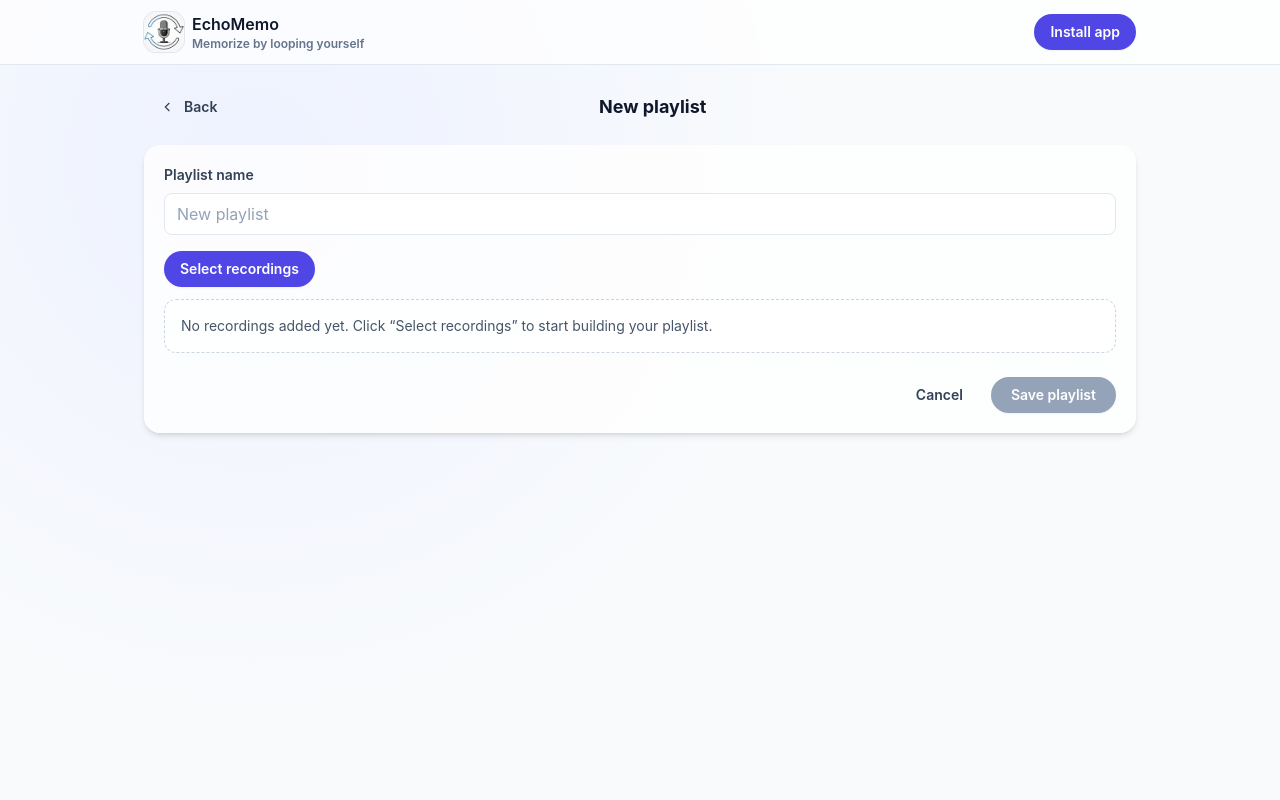
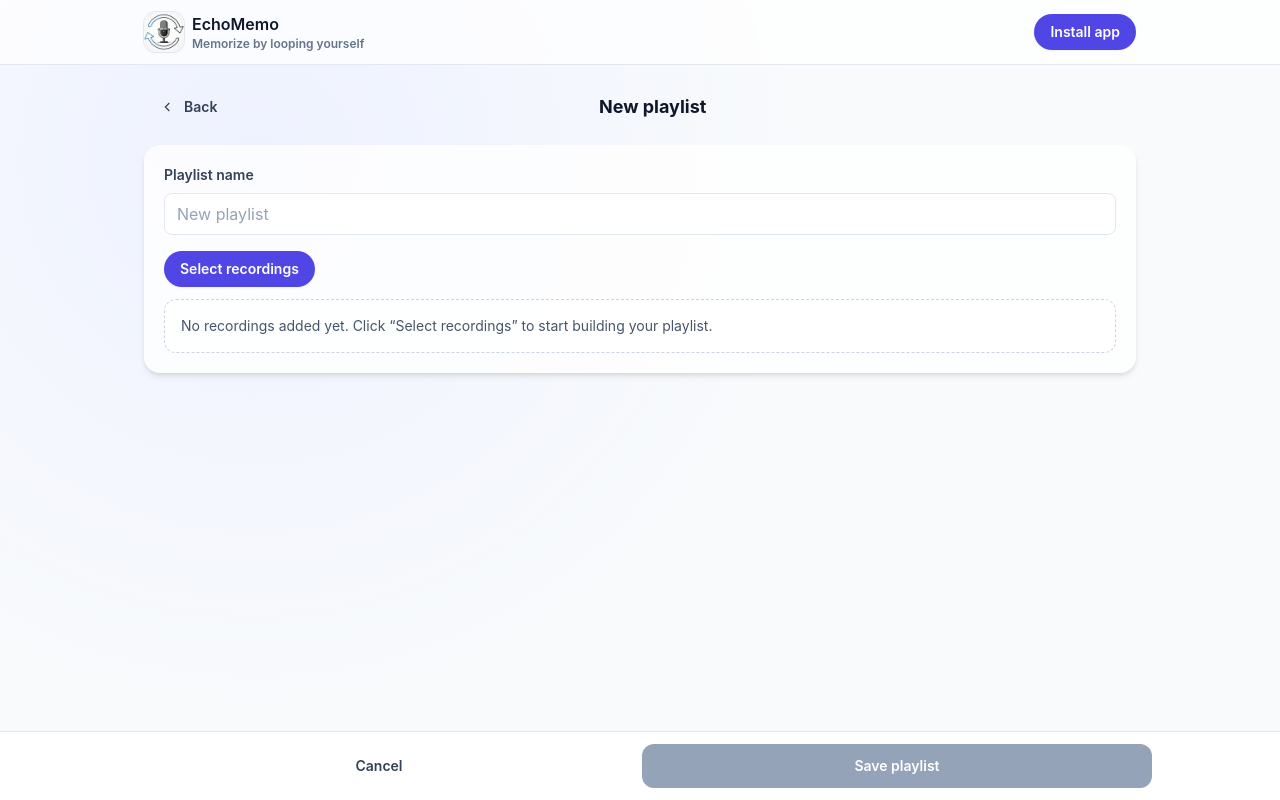
Before and after one commit to brenbar/EchoMemo2, a React (Vite) app: page /playlist/new in a window 1280 px wide. Built offline with nearby package versions, Linux system fonts and the light colour scheme.

Commit message:
Add absolute sticky footer buttons

```diff
--- a/src/pages/PlaylistEditorPage.tsx
+++ b/src/pages/PlaylistEditorPage.tsx
@@ -252,7 +252,7 @@ export default function PlaylistEditorPage() {
   }
 
   return (
-    <div className="flex flex-col gap-5 text-slate-900 dark:text-slate-100">
+    <div className="flex flex-col gap-5 pb-24 text-slate-900 dark:text-slate-100">
       <div className="flex items-center justify-between gap-3">
         <button
           className="inline-flex items-center gap-2 rounded-full px-4 py-2 text-sm font-semibold text-slate-700 transition hover:bg-slate-100 dark:text-slate-200 dark:hover:bg-slate-800"
@@ -402,21 +402,6 @@ export default function PlaylistEditorPage() {
             )}
           </div>
 
-          <div className="flex justify-end gap-3 pt-2">
-            <button
-              className="rounded-full px-4 py-2 text-sm font-semibold text-slate-700 hover:bg-slate-100 dark:text-slate-200 dark:hover:bg-slate-800"
-              onClick={goBack}
-            >
-              Cancel
-            </button>
-            <button
-              className="rounded-full bg-indigo-600 px-5 py-2 text-sm font-semibold text-white shadow-sm transition hover:bg-indigo-500 disabled:cursor-not-allowed disabled:bg-slate-400 dark:disabled:bg-slate-700"
-              disabled={!canSave}
-              onClick={handleSave}
-            >
-              {isEditMode ? 'Save changes' : 'Save playlist'}
-            </button>
-          </div>
         </div>
       </section>
 
@@ -588,6 +573,26 @@ export default function PlaylistEditorPage() {
           </div>
         </div>
       </Modal>
+
+      <div className="fixed inset-x-0 bottom-0 z-30 border-t border-slate-200 bg-white/95 px-4 py-3 backdrop-blur dark:border-slate-700 dark:bg-slate-950/90">
+        <div className="mx-auto flex w-full max-w-5xl items-center gap-3">
+          <div data-testid="playlist-editor-floating-footer" className="flex w-full items-center gap-3">
+            <button
+              className="flex-1 rounded-xl px-4 py-3 text-sm font-semibold text-slate-700 transition hover:bg-slate-100 dark:text-slate-200 dark:hover:bg-slate-800"
+              onClick={goBack}
+            >
+              Cancel
+            </button>
+            <button
+              className="flex-1 rounded-xl bg-indigo-600 px-5 py-3 text-sm font-semibold text-white transition hover:bg-indigo-500 disabled:cursor-not-allowed disabled:bg-slate-400 dark:disabled:bg-slate-700"
+              disabled={!canSave}
+              onClick={handleSave}
+            >
+              {isEditMode ? 'Save changes' : 'Save playlist'}
+            </button>
+          </div>
+        </div>
+      </div>
     </div>
   )
 }
--- a/src/pages/RecordPage.tsx
+++ b/src/pages/RecordPage.tsx
@@ -109,7 +109,7 @@ export default function RecordPage() {
   }
 
   return (
-    <div className="grid gap-5 text-slate-900 dark:text-slate-100 lg:grid-cols-[2fr,1fr]">
+    <div className="grid gap-5 pb-24 text-slate-900 dark:text-slate-100 lg:grid-cols-[2fr,1fr]">
       <div className="rounded-2xl bg-white/80 p-5 shadow-md dark:bg-slate-900/80 dark:shadow-black/30">
         <div className="flex items-center justify-between gap-3">
           <div>
@@ -128,30 +128,6 @@ export default function RecordPage() {
           placeholder="Paste or type what you want to memorize. The text stays visible while you record."
         />
         {error && <p className="mt-3 text-sm text-rose-600">{error}</p>}
-        <div className="mt-4 flex flex-wrap gap-3">
-          <button
-            className="rounded-full px-4 py-2 text-sm font-semibold text-slate-700 hover:bg-slate-100 dark:text-slate-200 dark:hover:bg-slate-800"
-            onClick={() => navigate(parentId ? `/folder/${parentId}` : '/')}
-            disabled={isRecording}
-          >
-            Cancel
-          </button>
-          {!isRecording ? (
-            <button
-              className="rounded-full bg-indigo-600 px-5 py-2 text-sm font-semibold text-white shadow-sm transition hover:bg-indigo-500"
-              onClick={startRecording}
-            >
-              Start recording
-            </button>
-          ) : (
-            <button
-              className="rounded-full bg-rose-600 px-5 py-2 text-sm font-semibold text-white shadow-sm transition hover:bg-rose-500"
-              onClick={stopRecording}
-            >
-              Stop & save
-            </button>
-          )}
-        </div>
       </div>
 
       <div className="rounded-2xl border border-dashed border-slate-200 bg-white/60 p-4 shadow-inner dark:border-slate-700 dark:bg-slate-900/60">
@@ -232,6 +208,35 @@ export default function RecordPage() {
           You have an unsaved recording. If you discard now, this recording will be lost.
         </p>
       </Modal>
+
+      <div className="fixed inset-x-0 bottom-0 z-30 border-t border-slate-200 bg-white/95 px-4 py-3 backdrop-blur dark:border-slate-700 dark:bg-slate-950/90">
+        <div className="mx-auto flex w-full max-w-5xl items-center gap-3">
+          <div data-testid="record-page-floating-footer" className="flex w-full items-center gap-3">
+            <button
+              className="flex-1 rounded-xl px-4 py-3 text-sm font-semibold text-slate-700 transition hover:bg-slate-100 disabled:cursor-not-allowed disabled:opacity-60 dark:text-slate-200 dark:hover:bg-slate-800"
+              onClick={() => navigate(parentId ? `/folder/${parentId}` : '/')}
+              disabled={isRecording}
+            >
+              Cancel
+            </button>
+            {!isRecording ? (
+              <button
+                className="flex-1 rounded-xl bg-indigo-600 px-5 py-3 text-sm font-semibold text-white transition hover:bg-indigo-500"
+                onClick={startRecording}
+              >
+                Start recording
+              </button>
+            ) : (
+              <button
+                className="flex-1 rounded-xl bg-rose-600 px-5 py-3 text-sm font-semibold text-white transition hover:bg-rose-500"
+                onClick={stopRecording}
+              >
+                Stop & save
+              </button>
+            )}
+          </div>
+        </div>
+      </div>
     </div>
   )
 }
```
Also changed, not shown: 2 other files (tests, documents, lock files or other folders).
